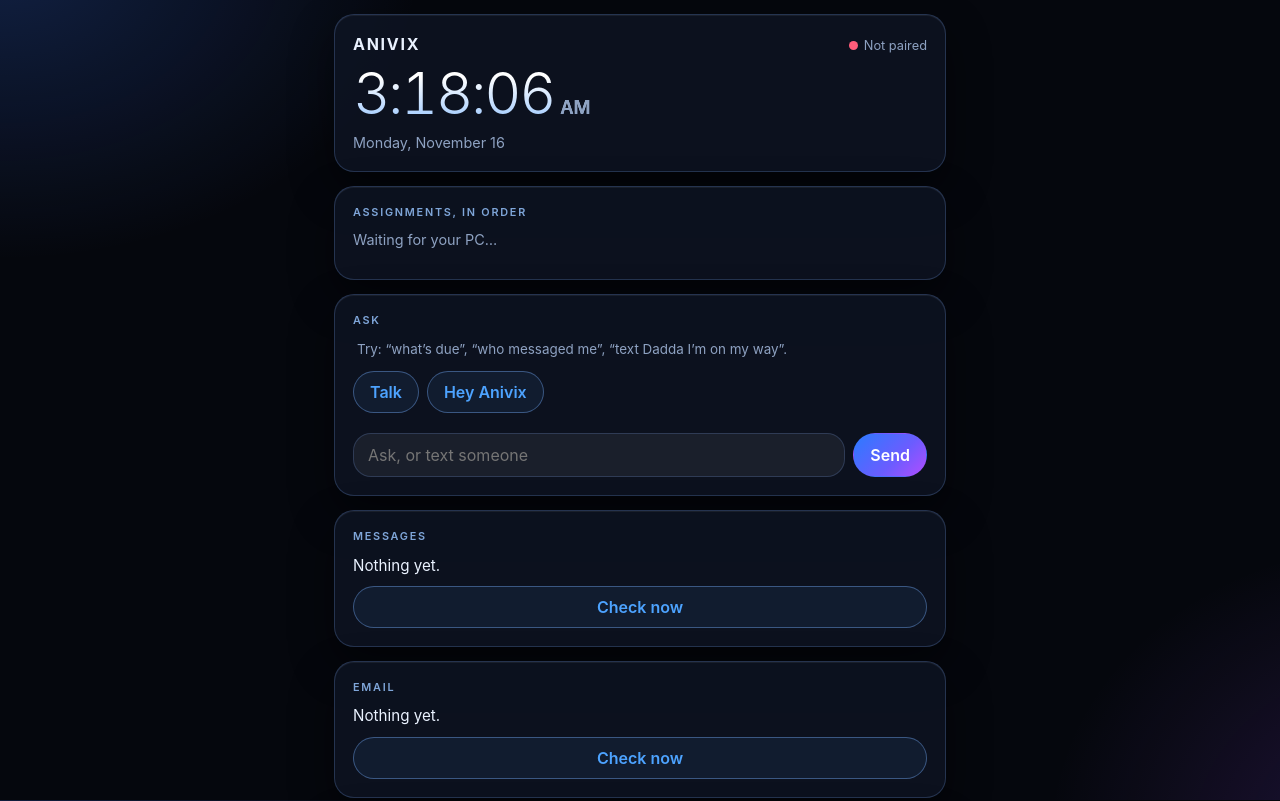
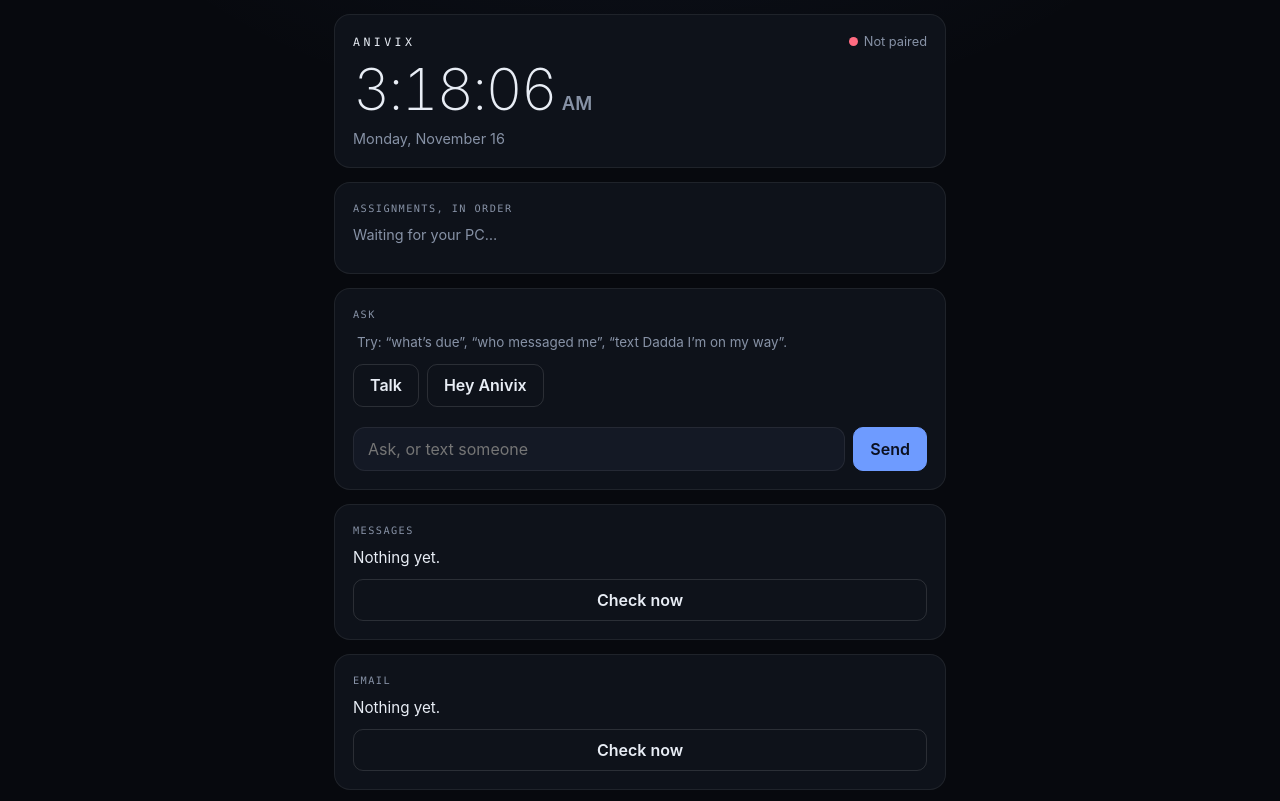
Before and after one commit to anishCoder1/anivix-app, a plain HTML site: page index.html in a window 1280 px wide. Shown: the top 801 px of the page. Drawn offline with Linux system fonts and the light colour scheme.

Commit message:
Refactor styles and update voice control functionality

```diff
--- a/index.html
+++ b/index.html
@@ -44,27 +44,36 @@ form{display:flex;gap:8px}
 input,textarea{flex:1;min-width:0;font:inherit;color:var(--ink);background:var(--inset);border:1px solid transparent;border-radius:18px;padding:10px 14px}
 textarea{min-height:76px;width:100%}
 .btn[aria-pressed=true],.btn.live{background:var(--accent);border-color:var(--accent);color:#fff}
-/* Theme: glass and light, to match the PC dashboard */
-:root{--bg:#05070D;--tile:rgba(15,21,36,.78);--inset:rgba(255,255,255,.06);--ink:#EAF2FF;--muted:#8EA2C2;--line:rgba(130,175,255,.22);--accent:#4DA3FF;--crit:#FF5C7A;--ok:#3DDC97;
-  --grad:linear-gradient(135deg,#2B7BFF 0%,#6C5CFF 60%,#B14DFF 100%);color-scheme:dark}
+/* Theme: dark, quiet and precise, to match the PC dashboard */
+:root{--bg:#07090E;--tile:#0E121A;--inset:#141925;--ink:#E8EDF5;--muted:#8792A6;--line:rgba(255,255,255,.07);--accent:#6E9BFF;--crit:#FF6B81;--ok:#4FD1A5;
+  --link:#8DB1FF;--mono:ui-monospace,"SF Mono",Menlo,monospace;color-scheme:dark}
 html{background:var(--bg)}
-body{background:radial-gradient(700px 500px at 0% -5%,rgba(60,120,255,.22),transparent 60%),radial-gradient(600px 500px at 110% 105%,rgba(150,80,255,.18),transparent 60%),var(--bg);background-attachment:fixed;min-height:100vh}
-.tile{border:1px solid var(--line);border-radius:20px;box-shadow:inset 0 1px 0 rgba(255,255,255,.06),0 18px 44px rgba(0,0,0,.45)}
-.head{font-size:.68rem;letter-spacing:.16em;text-transform:uppercase;color:#7FA6D9}
-.head span{letter-spacing:0;text-transform:none;font-size:.8rem;color:var(--muted)}
-#time{font-weight:300;background:linear-gradient(180deg,#fff 20%,#9CC8FF);-webkit-background-clip:text;background-clip:text;color:transparent}
-#time small{-webkit-text-fill-color:var(--muted)}
-.row{border:1px solid rgba(255,255,255,.06)}
-.row.first,.msg.me,.btn.primary,.btn[aria-pressed=true],.btn.live{background:var(--grad);border-color:transparent;color:#fff}
-.btn{border-color:rgba(120,175,255,.4);background:rgba(77,163,255,.08)}
-input,textarea{border-color:rgba(130,175,255,.2)}
-#voice{position:fixed;inset:0;z-index:20;display:flex;flex-direction:column;align-items:center;justify-content:center;gap:20px;padding:28px;text-align:center;
-  background:rgba(5,7,13,.86);backdrop-filter:blur(22px);-webkit-backdrop-filter:blur(22px)}
-#orb{width:120px;height:120px;border-radius:50%;background:radial-gradient(circle at 32% 30%,#7fd4ff,#2f7bff 42%,#8a4dff 72%,#ff5fa2);box-shadow:0 0 70px rgba(90,139,255,.55)}
-#vStatus{font-size:.75rem;font-weight:600;letter-spacing:.14em;text-transform:uppercase;color:var(--muted)}
-#vHeard{font-size:1.4rem;font-weight:600;min-height:1.4em;max-width:22ch}
-@media (prefers-reduced-motion:no-preference){#orb{animation:orb 1.5s ease-in-out infinite}@keyframes orb{50%{transform:scale(1.12)}}}
-details summary{font-size:.85rem;font-weight:600;color:var(--muted)}
+body{background:radial-gradient(900px 600px at 50% -25%,rgba(110,155,255,.08),transparent 70%),var(--bg);min-height:100vh}
+.tile{border:1px solid var(--line);border-radius:16px}
+.head{font-family:var(--mono);font-size:.64rem;font-weight:500;letter-spacing:.14em;text-transform:uppercase;color:var(--muted)}
+.head b{font-family:var(--mono);letter-spacing:.3em;font-size:.72rem!important;font-weight:500}
+.head span{font-family:-apple-system,BlinkMacSystemFont,sans-serif;letter-spacing:0;text-transform:none;font-size:.8rem;color:var(--muted)}
+#time{font-weight:200;letter-spacing:-.035em;color:var(--ink)}
+.row{border:1px solid transparent;border-radius:12px}
+.row.first{background:linear-gradient(180deg,rgba(110,155,255,.16),rgba(110,155,255,.06));border-color:rgba(110,155,255,.35);color:var(--ink)}
+.row.first .n,.row.first .s,.row.first .d{color:var(--link)}
+.row .d{font-family:var(--mono);font-size:.72rem;font-weight:500}
+.msg{border-radius:14px}
+.msg.me,.btn.primary,.btn[aria-pressed=true],.btn.live{background:var(--accent);border-color:var(--accent);color:#0B1020}
+.btn{border:1px solid rgba(255,255,255,.12);background:transparent;color:var(--ink);border-radius:10px}
+input,textarea{border:1px solid var(--line);border-radius:12px}
+.dot.on{box-shadow:0 0 0 3px rgba(79,209,165,.15)}
+#voice{position:fixed;inset:0;z-index:20;display:flex;flex-direction:column;align-items:center;justify-content:center;gap:22px;padding:28px;text-align:center;
+  background:rgba(5,7,11,.9);backdrop-filter:blur(24px);-webkit-backdrop-filter:blur(24px)}
+#orb{width:140px;height:140px;border-radius:50%;position:relative;background:radial-gradient(circle,rgba(110,155,255,.22) 0 30%,transparent 62%)}
+#orb::before,#orb::after{content:"";position:absolute;border-radius:50%}
+#orb::before{inset:0;border:1px solid rgba(110,155,255,.55);border-top-color:#C9DAFF;border-right-color:transparent}
+#orb::after{inset:20px;border:1px solid rgba(110,155,255,.3);border-bottom-color:rgba(201,218,255,.9);border-left-color:transparent}
+#voice.err #orb::before{border-top-color:var(--crit)}
+#vStatus{font-family:var(--mono);font-size:.68rem;font-weight:500;letter-spacing:.24em;text-transform:uppercase;color:var(--link)}
+#vHeard{font-size:1.3rem;font-weight:400;min-height:1.4em;max-width:24ch}
+#voice.err #vHeard{font-size:1rem;color:var(--muted);max-width:30ch}
+@media (prefers-reduced-motion:no-preference){#orb::before{animation:spin 2.4s linear infinite}#orb::after{animation:spin 3.6s linear infinite reverse}@keyframes spin{to{transform:rotate(360deg)}}}
 </style>
 </head>
 <body>
@@ -111,7 +120,7 @@ details summary{font-size:.85rem;font-weight:600;color:var(--muted)}
   <div id="orb"></div>
   <div id="vStatus">Listening</div>
   <div id="vHeard"></div>
-  <div class="btns"><button class="btn primary" id="vSend" type="button">Send</button><button class="btn" id="vCancel" type="button">Cancel</button></div>
+  <div class="btns"><button class="btn primary" id="vSend" type="button">Send</button><button class="btn" id="vCancel" type="button">Close</button></div>
 </div>
 <script>
 const $ = s => document.querySelector(s);
@@ -259,14 +268,16 @@ function afterWake(text){
   return null;
 }
 const onPhone = /iPhone|iPad|iPod/.test(navigator.userAgent);
-let lastHeard = '', voiceErr = '';
+let lastHeard = '', voiceErr = '', showErr = false;
 const ERRORS = { 'not-allowed': 'The microphone is blocked for this page. In Safari, tap aA in the address bar, then Website Settings, and allow the microphone.',
   'service-not-allowed': 'Speech is turned off on this phone. Open Settings, General, Keyboard and turn on Enable Dictation. Also use Safari itself, not the home-screen icon.',
   'audio-capture': 'No microphone was found.', 'network': 'Speech needs an internet connection.', 'language-not-supported': 'This phone does not support English speech here.' };
 function voiceNote(){
   $('#voiceRow').hidden = !Rec; $('#wake').setAttribute('aria-pressed', String(wake)); $('#mic').classList.toggle('live', armed);
-  $('#voice').hidden = !armed;
-  $('#vStatus').textContent = rec ? 'Listening' : 'Starting the microphone'; $('#vHeard').textContent = held || lastHeard;
+  $('#voice').hidden = !(armed || showErr); $('#voice').classList.toggle('err', showErr);
+  $('#vStatus').textContent = showErr ? 'Couldn’t listen' : rec ? 'Listening' : 'Starting the microphone';
+  $('#vHeard').textContent = showErr ? voiceErr : (held || lastHeard);
+  $('#vSend').hidden = showErr;
   $('#voiceNote').textContent = !Rec ? 'Talking is not available in this browser. Open this page in Safari.' : voiceErr ? voiceErr :
     talking ? 'Speaking…' : wake ? 'Listening for “Hey Anivix” while this app is open.' : '';
 }
@@ -284,7 +295,7 @@ function flushVoice(){
   if (t) { voiceAsk = true; send(t); }
   voiceNote();
 }
-function cancelVoice(){ clearTimeout(holdT); clearTimeout(armT); held = ''; lastHeard = ''; armed = false; if (!wake) stopRec(); voiceNote(); }
+function cancelVoice(){ clearTimeout(holdT); clearTimeout(armT); held = ''; lastHeard = ''; armed = false; showErr = false; if (!wake) stopRec(); voiceNote(); }
 function arm(){ armed = true; clearTimeout(armT); armT = setTimeout(() => { if (held || lastHeard) flushVoice(); else cancelVoice(); }, 12000); voiceNote(); }
 function startRec(){
   if (!Rec || rec || talking) return;
@@ -312,7 +323,7 @@ function startRec(){
     if (e.error === 'no-speech' || e.error === 'aborted') return;
     voiceErr = ERRORS[e.error] || ('Voice stopped: ' + e.error + '.');
     if (e.error === 'not-allowed' || e.error === 'service-not-allowed') { wake = false; store.set('anivix-wake', false); }
-    armed = false; held = ''; lastHeard = ''; voiceNote();
+    showErr = armed; armed = false; held = ''; lastHeard = ''; voiceNote();
   };
   r.onend = () => {
     if (rec === r) rec = null;
@@ -321,13 +332,13 @@ function startRec(){
     if ((wake || armed) && !talking && !voiceErr && !document.hidden) setTimeout(startRec, 400);
     voiceNote();
   };
-  try { r.start(); } catch (e) { rec = null; voiceErr = 'The microphone could not start: ' + (e.message || e.name) + '.'; armed = false; }
+  try { r.start(); } catch (e) { rec = null; voiceErr = 'The microphone could not start: ' + (e.message || e.name) + '.'; showErr = armed; armed = false; }
   voiceNote();
 }
 function stopRec(){ if (rec) { const r = rec; rec = null; r.onend = null; try { r.abort(); } catch (e) {} } }
 /* The phone only lets a page speak after a tap, so the Send and Hey Anivix taps also "unlock" the voice. */
 function unlockVoice(){ try { speechSynthesis.speak(new SpeechSynthesisUtterance(' ')); } catch (e) {} }
-$('#mic').onclick = () => { voiceErr = ''; if (armed) return flushVoice(); held = ''; lastHeard = ''; stopRec(); arm(); startRec(); };
+$('#mic').onclick = () => { voiceErr = ''; showErr = false; if (armed) return flushVoice(); held = ''; lastHeard = ''; stopRec(); arm(); startRec(); };
 $('#vSend').onclick = () => { flushVoice(); unlockVoice(); };
 $('#vCancel').onclick = cancelVoice;
 $('#wake').onclick = () => { voiceErr = ''; wake = !wake; store.set('anivix-wake', wake); if (wake) { startRec(); } else { armed = false; stopRec(); unlockVoice(); } voiceNote(); };
```
